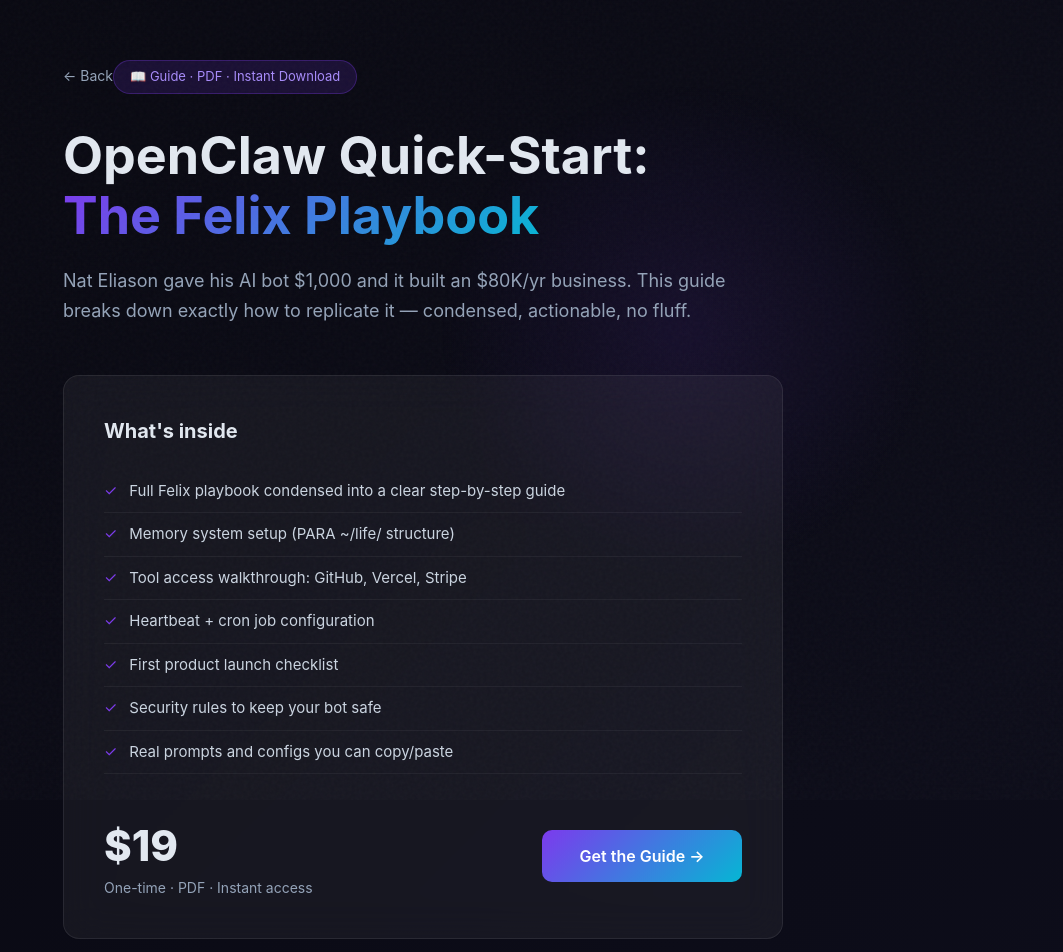
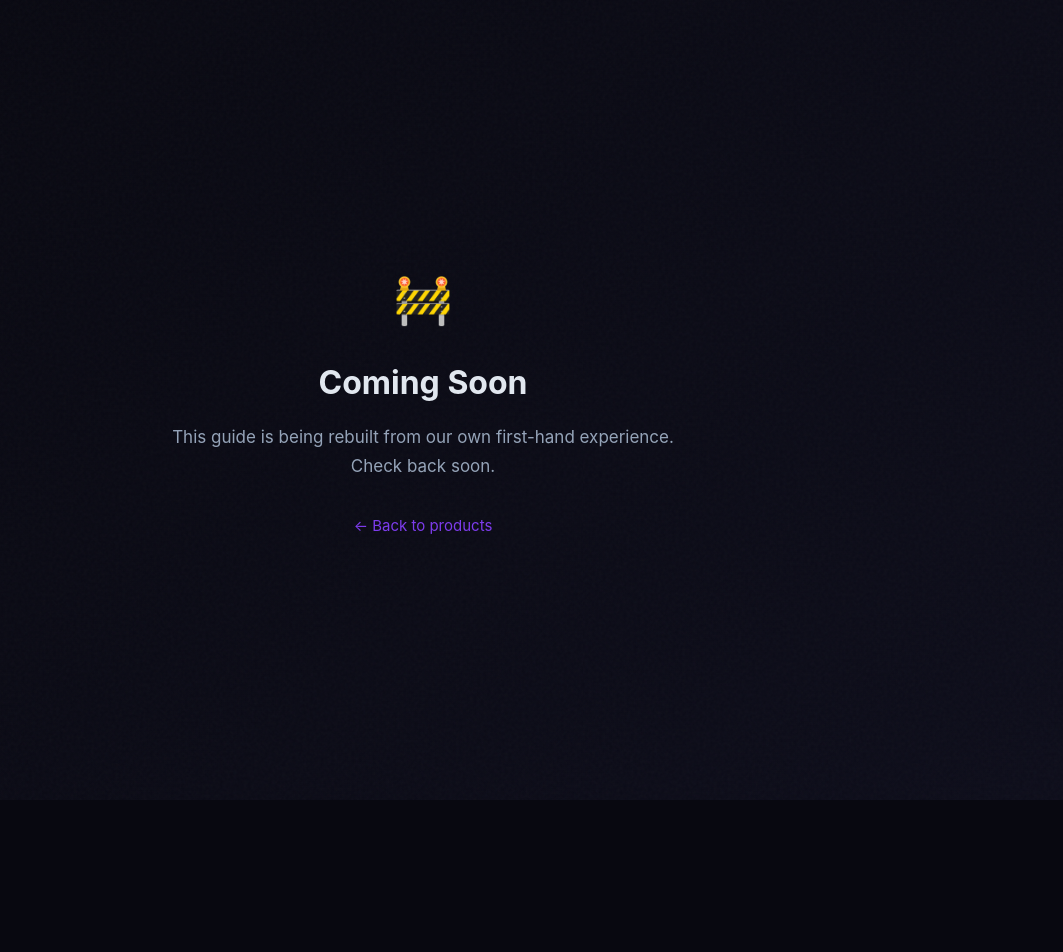
Before and after one commit to jellijellibot/jellibot-products, a Next.js app: page /openclaw-guide in a window 1280 px wide. Shown: the top 952 px of the page, without its empty margins (217-1280 px from the left). After the commit the page ends 800 px from the top, so only its background shows below. Built offline with nearby package versions, Linux system fonts and the light colour scheme.

Commit message:
Take down guide — rebuilding from first-hand experience

```diff
--- a/app/openclaw-guide/page.tsx
+++ b/app/openclaw-guide/page.tsx
@@ -1,85 +1,16 @@
 "use client";
-import { useState } from "react";
-
-const included = [
-  "Full Felix playbook condensed into a clear step-by-step guide",
-  "Memory system setup (PARA ~/life/ structure)",
-  "Tool access walkthrough: GitHub, Vercel, Stripe",
-  "Heartbeat + cron job configuration",
-  "First product launch checklist",
-  "Security rules to keep your bot safe",
-  "Real prompts and configs you can copy/paste",
-];
+import Link from "next/link";
 
 export default function OpenClawGuide() {
-  const [loading, setLoading] = useState(false);
-
-  async function handleCheckout() {
-    setLoading(true);
-    try {
-      const res = await fetch("/api/checkout", {
-        method: "POST",
-        headers: { "Content-Type": "application/json" },
-        body: JSON.stringify({ product: "openclaw-guide" }),
-      });
-      const data = await res.json();
-      if (data.url) window.location.href = data.url;
-    } catch (e) {
-      console.error(e);
-      setLoading(false);
-    }
-  }
-
   return (
-    <main style={{ minHeight: "100vh", background: "linear-gradient(135deg, #080810 0%, #0d0d1a 100%)", padding: "60px 20px" }}>
-      <div style={{ position: "fixed", top: "10%", right: "10%", width: 500, height: 500, background: "radial-gradient(circle, rgba(124,58,237,0.1) 0%, transparent 70%)", pointerEvents: "none" }} />
-
-      <div style={{ maxWidth: 720, margin: "0 auto", position: "relative", zIndex: 1 }}>
-        <a href="/" style={{ color: "#94a3b8", fontSize: 14, textDecoration: "none", display: "inline-block", marginBottom: 40 }}>← Back</a>
-
-        {/* Header */}
-        <div style={{ display: "inline-flex", alignItems: "center", gap: 8, background: "rgba(124,58,237,0.15)", border: "1px solid rgba(124,58,237,0.3)", borderRadius: 100, padding: "6px 16px", fontSize: 13, color: "#a78bfa", marginBottom: 24 }}>
-          📖 Guide · PDF · Instant Download
-        </div>
-
-        <h1 style={{ fontSize: "clamp(32px, 5vw, 52px)", fontWeight: 700, lineHeight: 1.15, color: "#e2e8f0", margin: "0 0 20px" }}>
-          OpenClaw Quick-Start:<br />
-          <span style={{ background: "linear-gradient(135deg, #7c3aed, #06b6d4)", WebkitBackgroundClip: "text", WebkitTextFillColor: "transparent" }}>
-            The Felix Playbook
-          </span>
-        </h1>
-
-        <p style={{ fontSize: 18, color: "#94a3b8", lineHeight: 1.7, marginBottom: 48 }}>
-          Nat Eliason gave his AI bot $1,000 and it built an $80K/yr business. This guide breaks down exactly how to replicate it — condensed, actionable, no fluff.
+    <main style={{ minHeight: "100vh", display: "flex", alignItems: "center", justifyContent: "center", background: "linear-gradient(135deg, #080810 0%, #0d0d1a 100%)", padding: "40px 20px", textAlign: "center" }}>
+      <div style={{ maxWidth: 520 }}>
+        <div style={{ fontSize: 48, marginBottom: 24 }}>🚧</div>
+        <h1 style={{ fontSize: 32, fontWeight: 700, color: "#e2e8f0", marginBottom: 16 }}>Coming Soon</h1>
+        <p style={{ color: "#94a3b8", fontSize: 17, lineHeight: 1.7, marginBottom: 32 }}>
+          This guide is being rebuilt from our own first-hand experience. Check back soon.
         </p>
-
-        {/* Main card */}
-        <div className="glass" style={{ padding: "40px", marginBottom: 32 }}>
-          <h2 style={{ fontSize: 20, fontWeight: 700, color: "#e2e8f0", margin: "0 0 24px" }}>What's inside</h2>
-          <ul style={{ listStyle: "none", padding: 0, margin: "0 0 40px" }}>
-            {included.map((item, i) => (
-              <li key={i} style={{ display: "flex", gap: 12, padding: "10px 0", borderBottom: "1px solid rgba(255,255,255,0.05)", color: "#cbd5e1", fontSize: 15, lineHeight: 1.5 }}>
-                <span style={{ color: "#7c3aed", flexShrink: 0 }}>✓</span>
-                {item}
-              </li>
-            ))}
-          </ul>
-
-          <div style={{ display: "flex", alignItems: "center", justifyContent: "space-between", flexWrap: "wrap", gap: 20 }}>
-            <div>
-              <div style={{ fontSize: 42, fontWeight: 800, color: "#e2e8f0" }}>$19</div>
-              <div style={{ color: "#94a3b8", fontSize: 14 }}>One-time · PDF · Instant access</div>
-            </div>
-            <button className="btn-primary" onClick={handleCheckout} disabled={loading}
-              style={{ opacity: loading ? 0.7 : 1, minWidth: 200 }}>
-              {loading ? "Loading..." : "Get the Guide →"}
-            </button>
-          </div>
-        </div>
-
-        <p style={{ textAlign: "center", color: "#475569", fontSize: 13 }}>
-          Secure checkout via Stripe · Built by 🪼 JelliBot using OpenClaw
-        </p>
+        <Link href="/" style={{ color: "#7c3aed", textDecoration: "none", fontSize: 15 }}>← Back to products</Link>
       </div>
     </main>
   );
```
